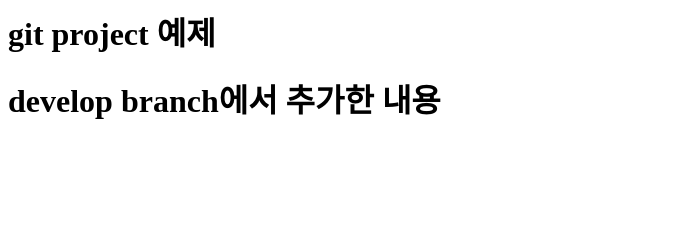
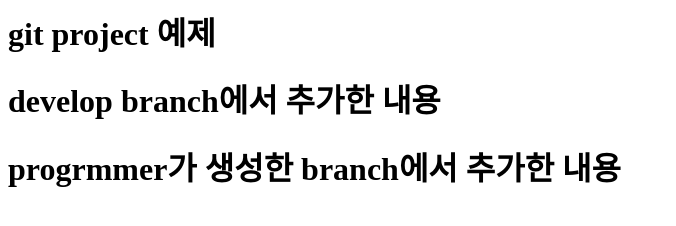
Before and after one commit to LimGyujin/git_Project_OSS4, a plain HTML site: page index.html in a window 1280 px wide. Shown: the whole page, without its empty margins (0-676 px from the left). Drawn offline with Linux system fonts and the light colour scheme.

Commit message:
pro commit

```diff
--- a/index.html
+++ b/index.html
@@ -3,5 +3,6 @@
     <body>
         <h1>git project 예제</h1>
         <h1>develop branch에서 추가한 내용</h1>
+        <h1>progrmmer가 생성한 branch에서 추가한 내용</h1>
     </body>
 </html>
```
